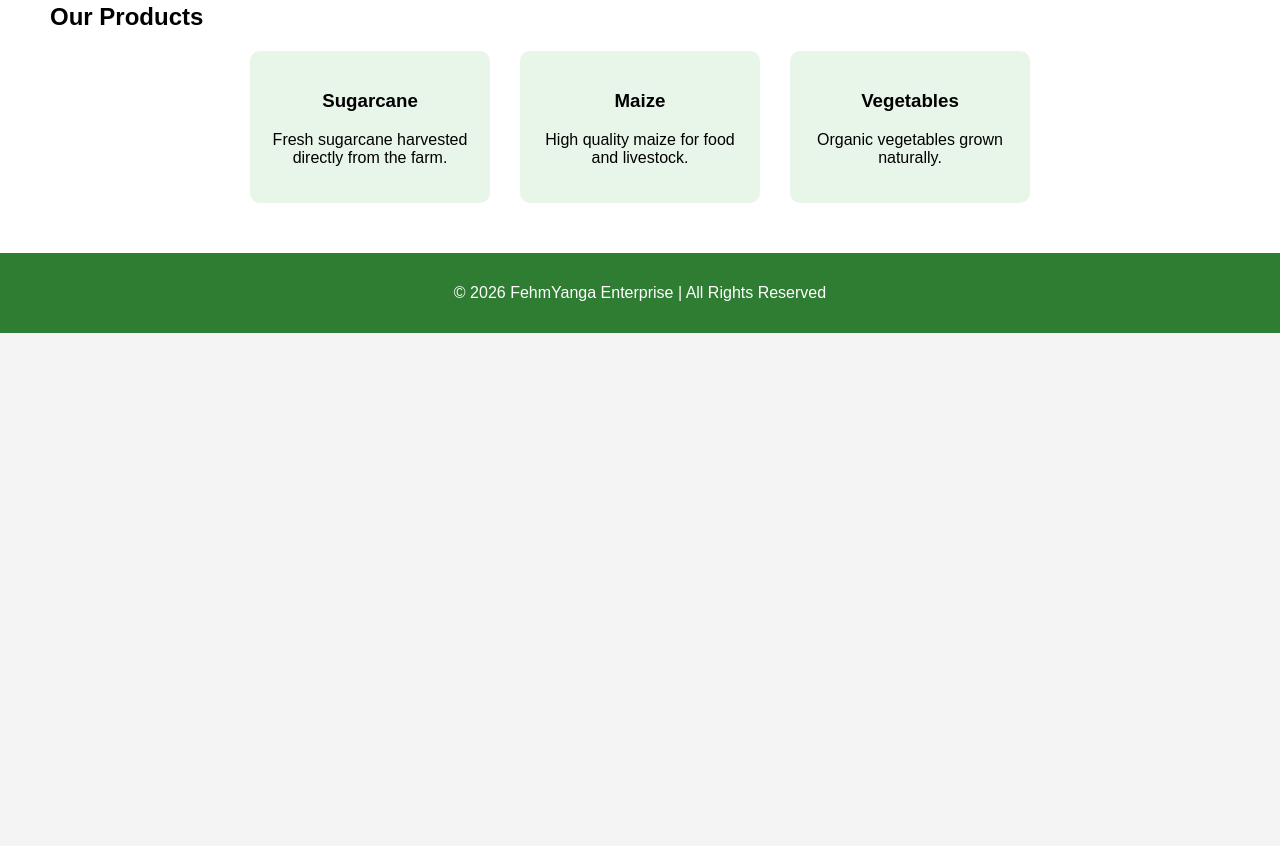
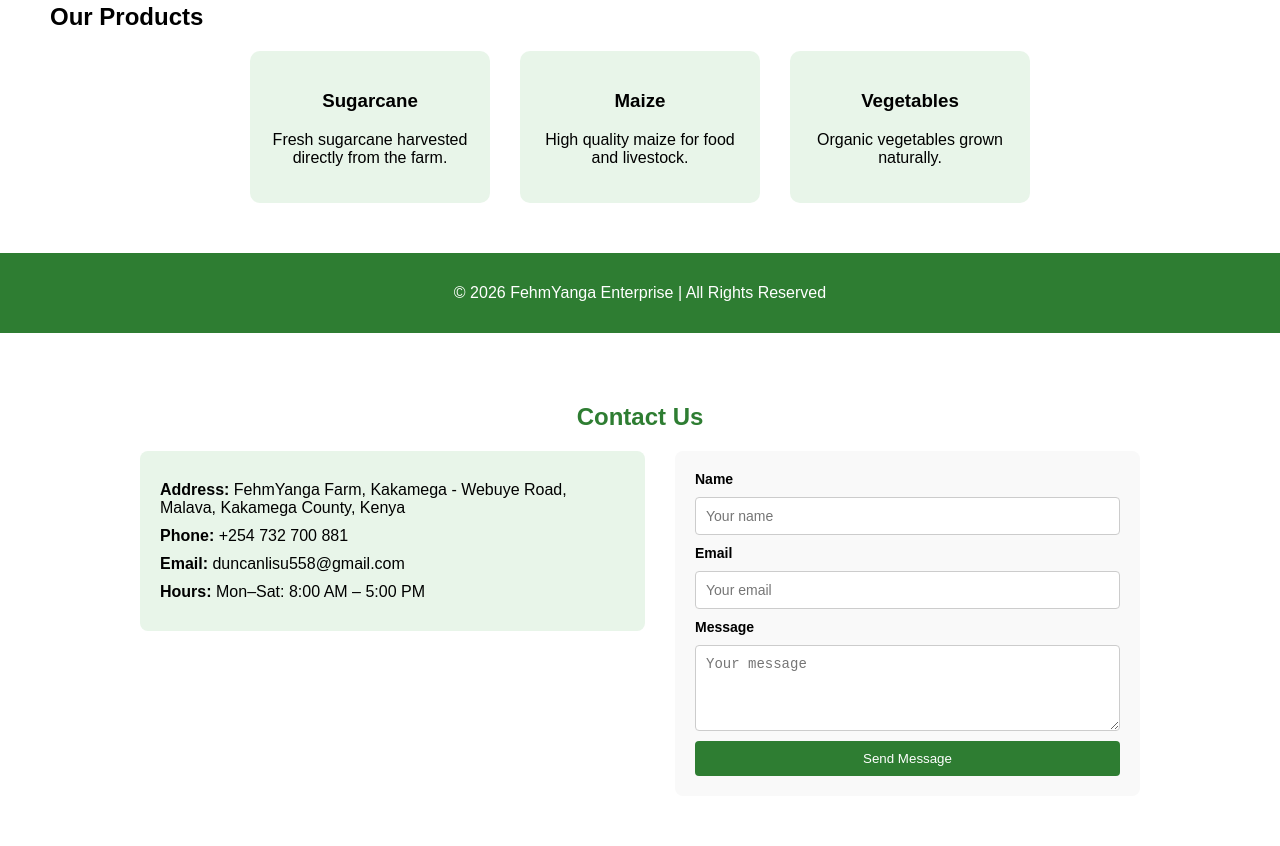
Before and after one commit to Duncanlisutsa/FehmYanga-Enterprise, a plain HTML site: page index.html in a window 1280 px wide. Shown: the part 767-1613 px from the top of the page. Before the commit the page ends 1100 px from the top, so only its background shows below. Drawn offline with Linux system fonts and the light colour scheme.

Commit message:
Add contact form, client handler, and Node/Express backend

```diff
--- a/index.html
+++ b/index.html
@@ -19,7 +19,7 @@
                 <li><a href="#">About</a></li>
                 <li><a href="#">Products</a></li>
                 <li><a href="#">Farm Gallery</a></li>
-                <li><a href="#">Contacts</a></li>
+                <li><a href="#contact">Contacts</a></li>
             </ul>
 
         </nav>
@@ -66,6 +66,33 @@
     <p>© 2026 FehmYanga Enterprise | All Rights Reserved</p>
 </footer>
 
+    <section id="contact" class="contact">
+        <h2>Contact Us</h2>
+        <div class="contact-grid">
+            <div class="contact-details">
+                <p><strong>Address:</strong> FehmYanga Farm, Kakamega - Webuye Road, Malava, Kakamega County,  Kenya</p>
+                <p><strong>Phone:</strong> +254 732 700 881</p>
+                <p><strong>Email:</strong> duncanlisu558@gmail.com</p>
+                <p><strong>Hours:</strong> Mon–Sat: 8:00 AM – 5:00 PM</p>
+            </div>
+
+            <div class="contact-form">
+                <form id="contactForm">
+                    <label for="name">Name</label>
+                    <input type="text" id="name" name="name" placeholder="Your name" required>
+
+                    <label for="email">Email</label>
+                    <input type="email" id="email" name="email" placeholder="Your email" required>
+
+                    <label for="message">Message</label>
+                    <textarea id="message" name="message" rows="4" placeholder="Your message" required></textarea>
+
+                    <button type="submit">Send Message</button>
+                </form>
+            </div>
+        </div>
+    </section>
+
 <script src="javascript.js"></script>
 
 
--- a/javascript.js
+++ b/javascript.js
@@ -1,3 +1,43 @@
 function learnMore(){
     alert("Welcome to FehmYanga Enterprise Farm!");
 }
+
+document.addEventListener('DOMContentLoaded', () => {
+    const form = document.getElementById('contactForm');
+    if (!form) return;
+
+    form.addEventListener('submit', async (e) => {
+        e.preventDefault();
+
+        const data = {
+            name: form.name.value.trim(),
+            email: form.email.value.trim(),
+            message: form.message.value.trim()
+        };
+
+        const button = form.querySelector('button[type="submit"]');
+        const origText = button ? button.textContent : 'Send Message';
+        if (button) { button.disabled = true; button.textContent = 'Sending...'; }
+
+        try {
+            const res = await fetch('http://localhost:3000/api/contact', {
+                method: 'POST',
+                headers: { 'Content-Type': 'application/json' },
+                body: JSON.stringify(data)
+            });
+            const result = await res.json();
+            if (result.success) {
+                alert('Message sent — thank you!');
+                form.reset();
+            } else {
+                alert('Failed to send message. Please try again later.');
+                console.error(result);
+            }
+        } catch (err) {
+            alert('Error sending message. See console for details.');
+            console.error(err);
+        } finally {
+            if (button) { button.disabled = false; button.textContent = origText; }
+        }
+    });
+});
--- a/style.css
+++ b/style.css
@@ -98,3 +98,68 @@ footer{
     text-align:center;
     padding:15px;
 }
+
+/* Contact section styles */
+.contact{
+    padding:50px;
+    background:white;
+}
+.contact h2{
+    text-align:center;
+    margin-bottom:20px;
+    color:#2e7d32;
+}
+.contact-grid{
+    display:flex;
+    gap:30px;
+    justify-content:center;
+    max-width:1000px;
+    margin:0 auto;
+    align-items:flex-start;
+}
+.contact-details{
+    flex:1;
+    background:#e8f5e9;
+    padding:20px;
+    border-radius:8px;
+}
+.contact-details p{
+    margin:10px 0;
+}
+.contact-form{
+    flex:1;
+}
+.contact-form form{
+    display:flex;
+    flex-direction:column;
+    gap:10px;
+    background:#f9f9f9;
+    padding:20px;
+    border-radius:8px;
+}
+.contact-form label{
+    font-weight:bold;
+    font-size:14px;
+}
+.contact-form input,
+.contact-form textarea{
+    padding:10px;
+    border:1px solid #ccc;
+    border-radius:4px;
+    font-size:14px;
+}
+.contact-form button{
+    padding:10px 15px;
+    background:#2e7d32;
+    color:#fff;
+    border:none;
+    border-radius:4px;
+    cursor:pointer;
+}
+.contact-form button:hover{
+    background:#276022;
+}
+
+@media (max-width:800px){
+    .contact-grid{flex-direction:column; padding:0 20px;}
+}
```
Also changed, not shown: server/index.js (added, +42 -0 lines), server/package.json (added, +15 -0 lines), 1 other file.
